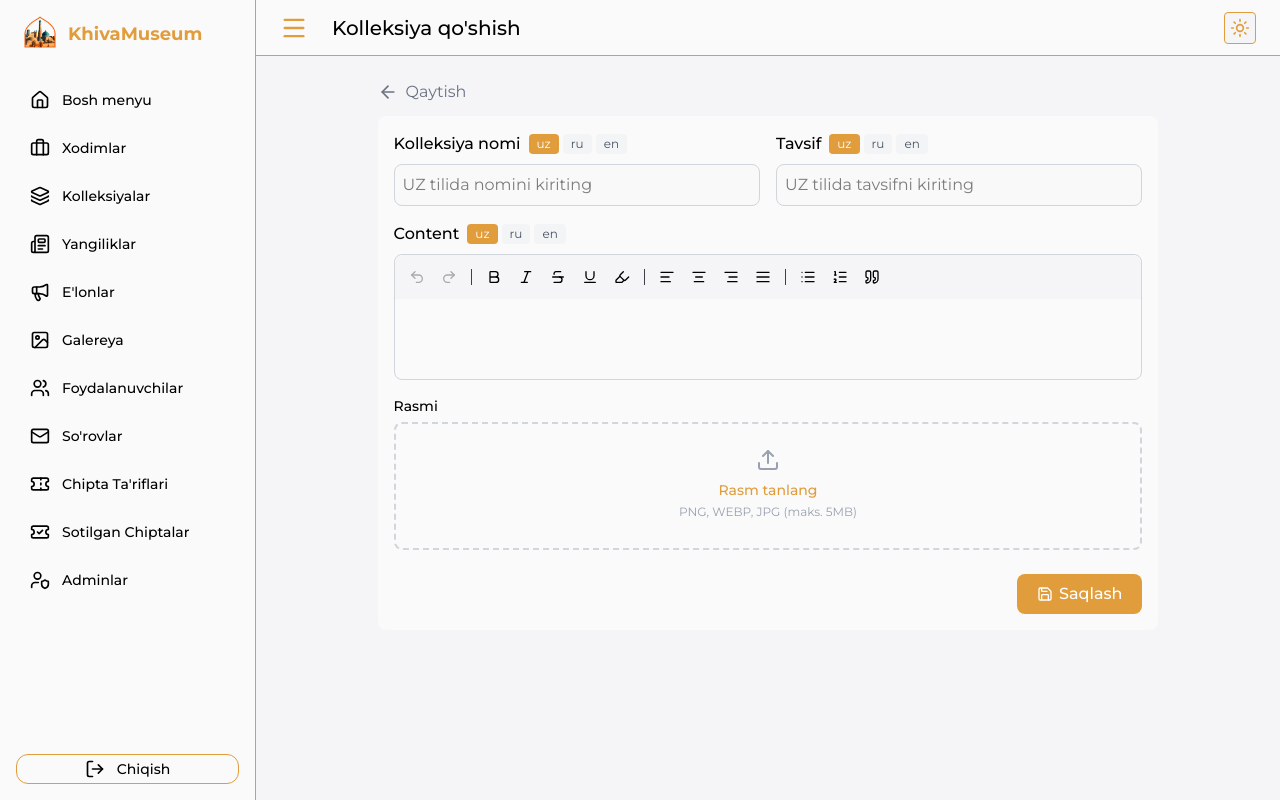
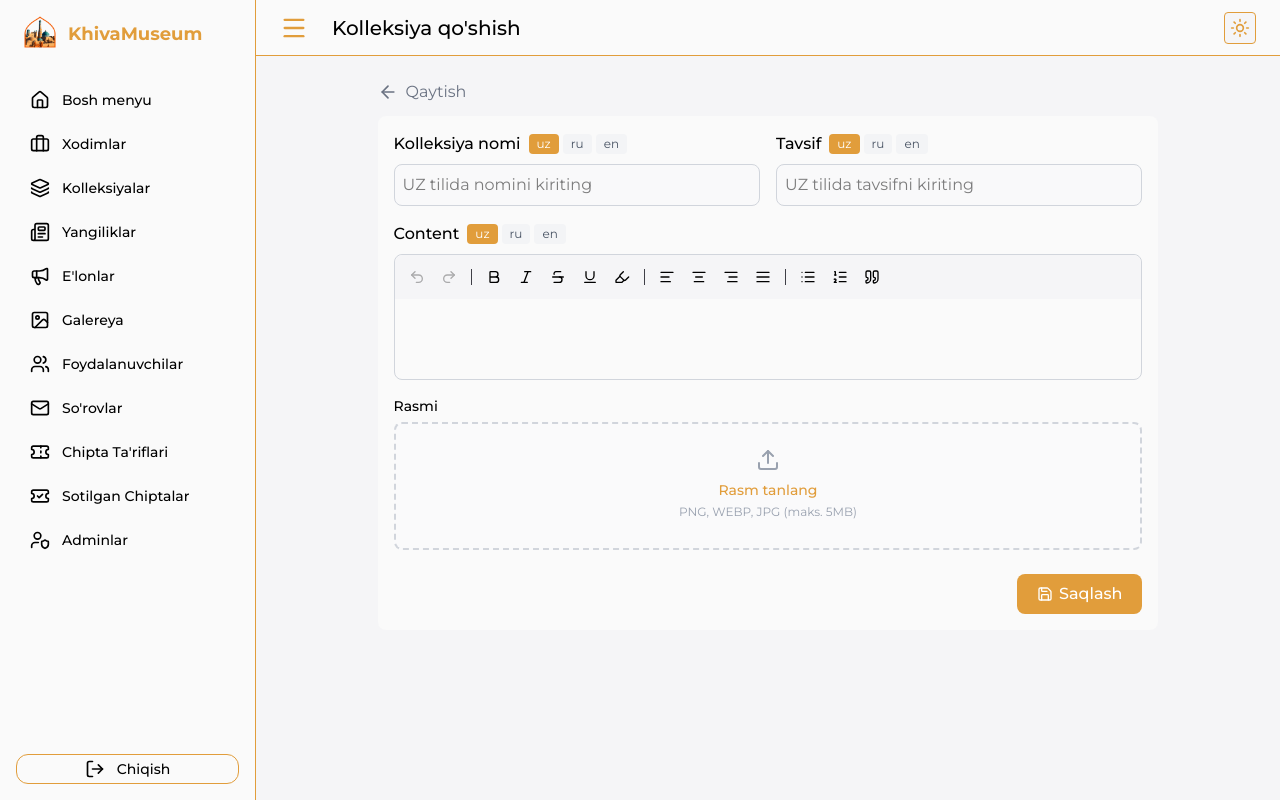
Before and after one commit to misterkhabibullayev/khivaAdmin, a React (Vite) app: page /collections/add in a window 1280 px wide. Built offline with nearby package versions, Linux system fonts and the light colour scheme; no server answers; sample sign-in values are in the browser's storage.

Commit message:
Complated!

```diff
--- a/src/components/Aside.jsx
+++ b/src/components/Aside.jsx
@@ -135,7 +135,7 @@ export default function Aside() {
         </div>
         <div className="flex flex-col flex-1 min-h-0">
           <div className="w-full flex-1 min-h-0 overflow-y-auto overflow-x-hidden p-4">
-            <nav className="w-full flex flex-col gap-2 relative">
+            <nav className="w-full flex flex-col gap-1 relative">
               {navbar.map((item) => {
                 const Icon = item.icon;
 
```
